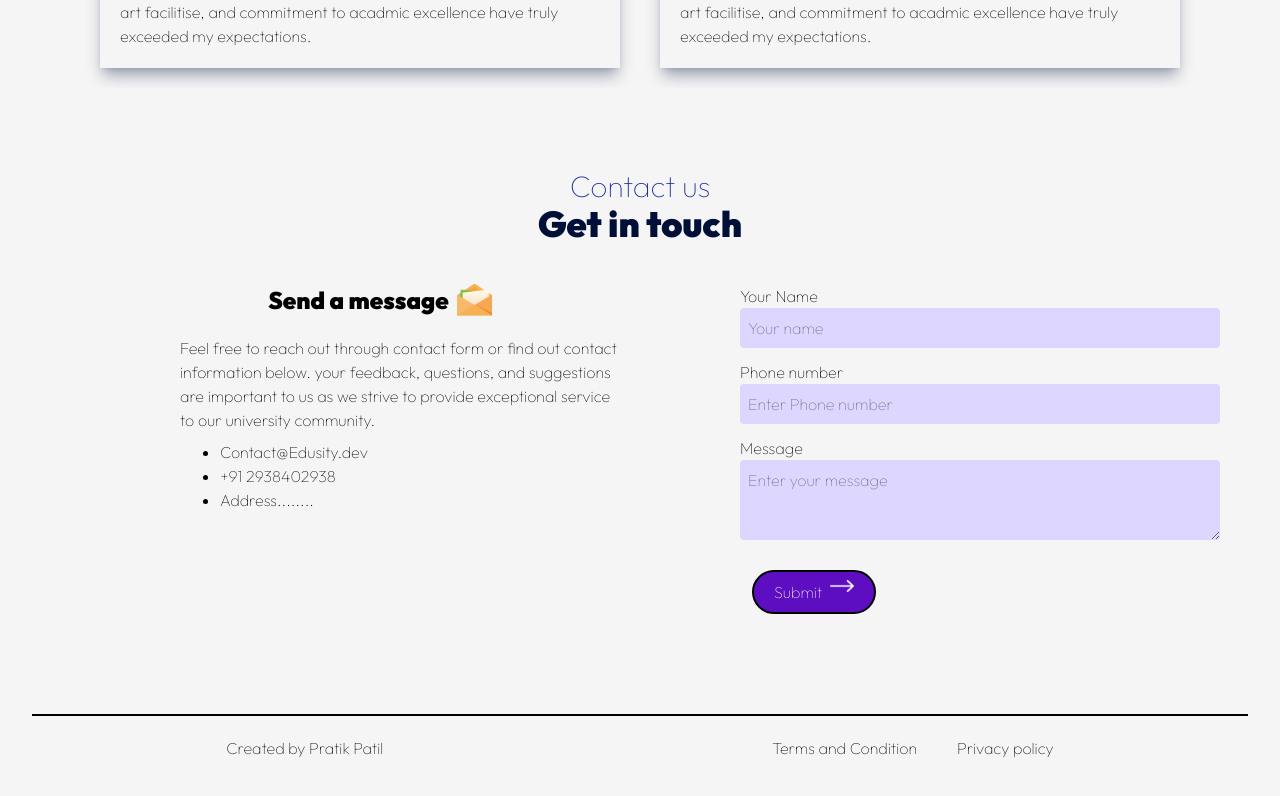
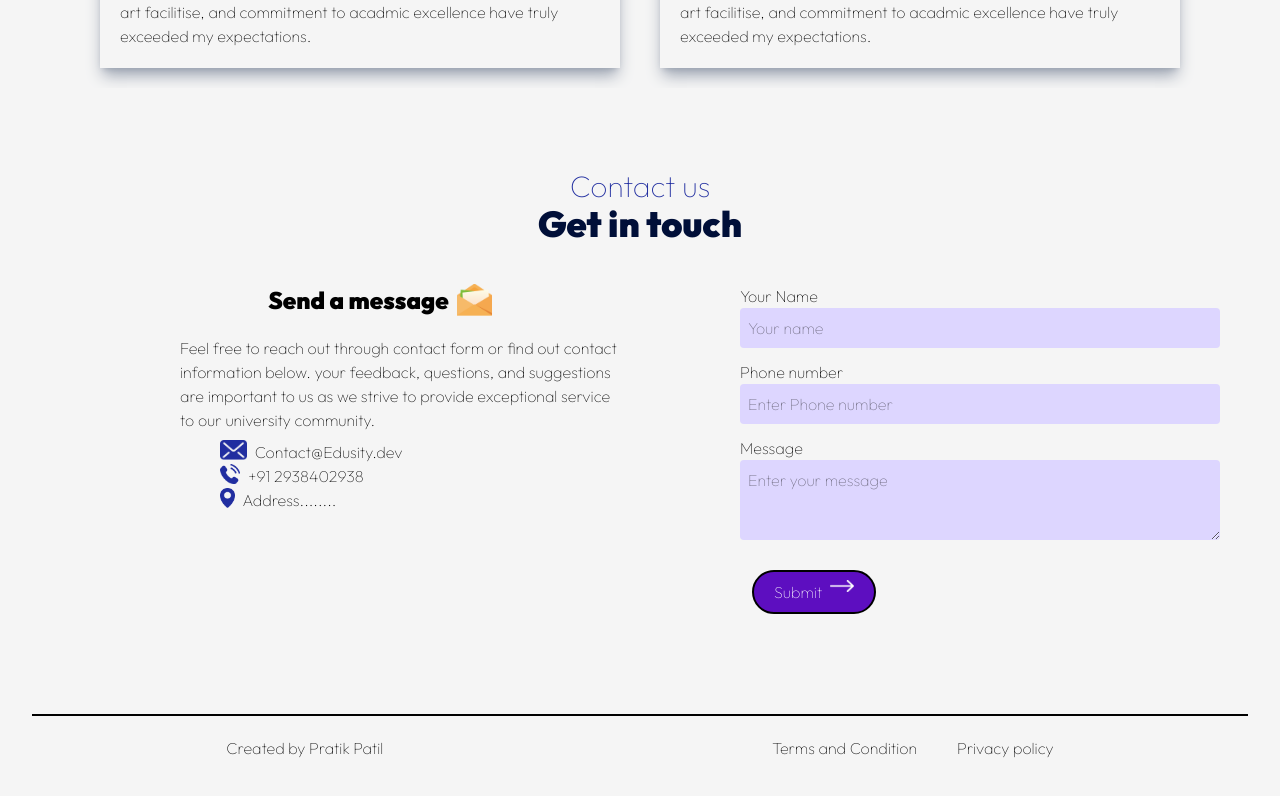
Before and after one commit to 10Pratik01/Edusity, a React (Vite) app: page / in a window 1280 px wide. Shown: the part 3159-3955 px from the top of the page. Built offline with nearby package versions, Linux system fonts and the light colour scheme.

Commit message:
Fixed testimonials react scroll

```diff
--- a/src/components/Contact/contact.jsx
+++ b/src/components/Contact/contact.jsx
@@ -1,6 +1,10 @@
 import React from "react";
 import msg_img from '../../assets/msg-icon.png'
 import arrow from "../../assets/white-arrow.png"
+import mail_img from "../../assets/mail-icon.png"
+import phone_img from '../../assets/phone-icon.png'
+import location_img from "../../assets/location-icon.png"
+
 const Constact = () => {
   const [result, setResult] = React.useState("");
 
@@ -37,9 +41,9 @@ const Constact = () => {
           university community.
         </p>
         <ul className="list-disc ml-20 mt-2">
-          <li>Contact@Edusity.dev</li>
-          <li>+91 2938402938</li>
-          <li>Address........ </li>
+          <li className="flex gap-2"> <img src={mail_img} alt="" className=" h-5"/>Contact@Edusity.dev</li>
+          <li className="flex gap-2"><img src={phone_img} alt="" className="h-5 " /> +91 2938402938</li>
+          <li className="flex gap-2"> <img src={location_img} alt="" className="h-5" />Address........ </li>
         </ul>
       </div>
 
--- a/src/components/Testimonials/Testimonials.jsx
+++ b/src/components/Testimonials/Testimonials.jsx
@@ -41,7 +41,7 @@ const Testimonials = () => {
 
     <div
       className="relative p-20 pt-0 pb-0 m-20 ml-auto mr-auto [@media(max-width:850)]:pl-10 [@media(max-width:850)]:pr-10 [@media(max-width:850)]:h-[120px]  "
-      id="testimonials "
+      id="Testimonials"
     >
       <img
         src={next_icon}
--- a/src/components/navbar/Navbar.jsx
+++ b/src/components/navbar/Navbar.jsx
@@ -54,8 +54,7 @@ const Navbar = () => {
           </Link>
         </li>
         <li className="pointer inline-block m-2 ml-5 mr-5 text-[16px] hover:scale-105 [@media(max-width:1000px)]:m-[10px] [@media(max-width:1000px )]:ml-[15px] [@media(max-width:1000px)]:mr-[15px] [@media(max-width:840px)]:block m_25_40 ">
-          <Link to="testimonials" smooth={true} offset={-250} duration={500}>
-            {" "}
+          <Link to="Testimonials" smooth={true} offset={-230} duration={500}>
             Testimonials
           </Link>
         </li>
```
